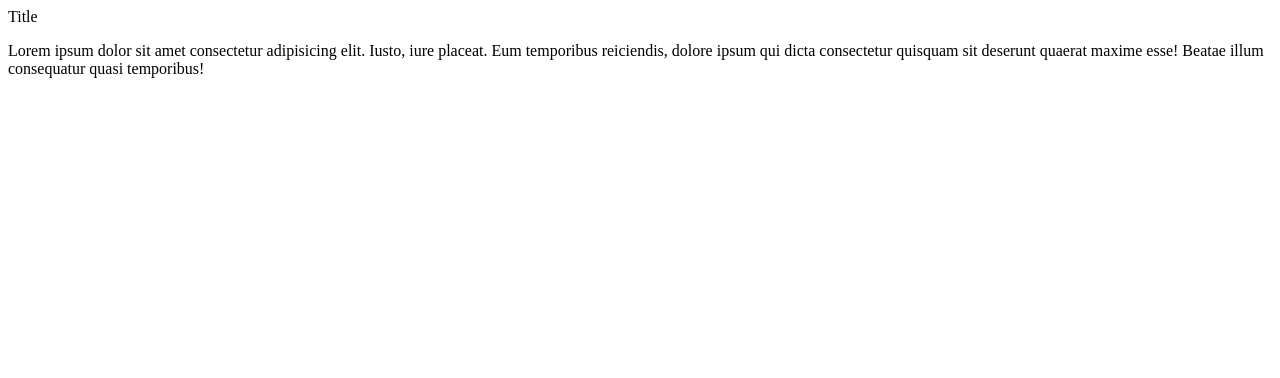
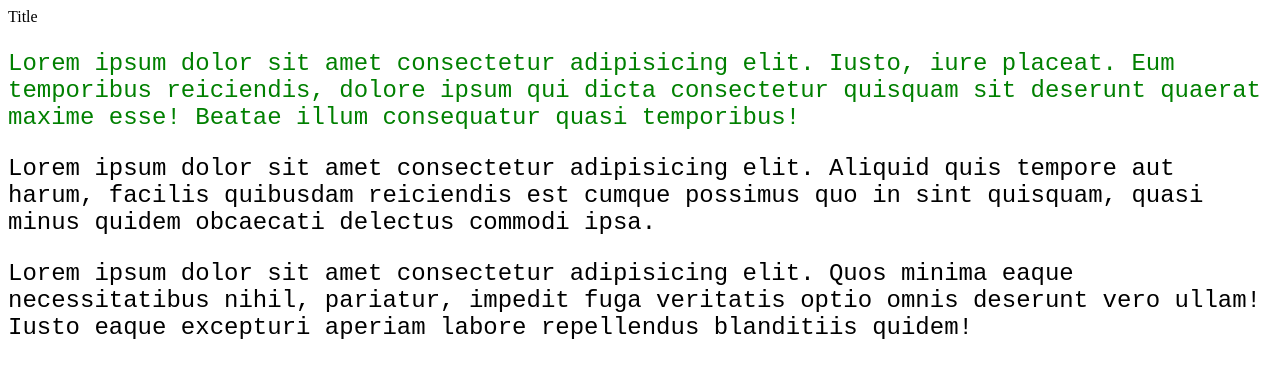
Before and after one commit to gabrielSantillo/CssIntro, a plain HTML site: page index.html in a window 1280 px wide. Drawn offline with Linux system fonts and the light colour scheme.

Commit message:
Added style in different ways

```diff
--- a/index.html
+++ b/index.html
@@ -5,6 +5,14 @@
     <meta http-equiv="X-UA-Compatible" content="IE=edge">
     <meta name="viewport" content="width=device-width, initial-scale=1.0">
     <title>Document</title>
+
+    <style>
+        p {
+            font-size: 24px;
+        }
+    </style>
+
+    <link rel="stylesheet" href="style.css">
 </head>
 <body>
     <div>
@@ -12,7 +20,9 @@
     </div>
 
     <section>
-        <p>Lorem ipsum dolor sit amet consectetur adipisicing elit. Iusto, iure placeat. Eum temporibus reiciendis, dolore ipsum qui dicta consectetur quisquam sit deserunt quaerat maxime esse! Beatae illum consequatur quasi temporibus!</p>
+        <p style="color: green">Lorem ipsum dolor sit amet consectetur adipisicing elit. Iusto, iure placeat. Eum temporibus reiciendis, dolore ipsum qui dicta consectetur quisquam sit deserunt quaerat maxime esse! Beatae illum consequatur quasi temporibus!</p>
+        <p>Lorem ipsum dolor sit amet consectetur adipisicing elit. Aliquid quis tempore aut harum, facilis quibusdam reiciendis est cumque possimus quo in sint quisquam, quasi minus quidem obcaecati delectus commodi ipsa.</p>
+        <p>Lorem ipsum dolor sit amet consectetur adipisicing elit. Quos minima eaque necessitatibus nihil, pariatur, impedit fuga veritatis optio omnis deserunt vero ullam! Iusto eaque excepturi aperiam labore repellendus blanditiis quidem!</p>
     </section>
 
 </body>
--- a/style.css
+++ b/style.css
@@ -0,0 +1,3 @@
+p {
+    font-family: monospace;
+}
```
